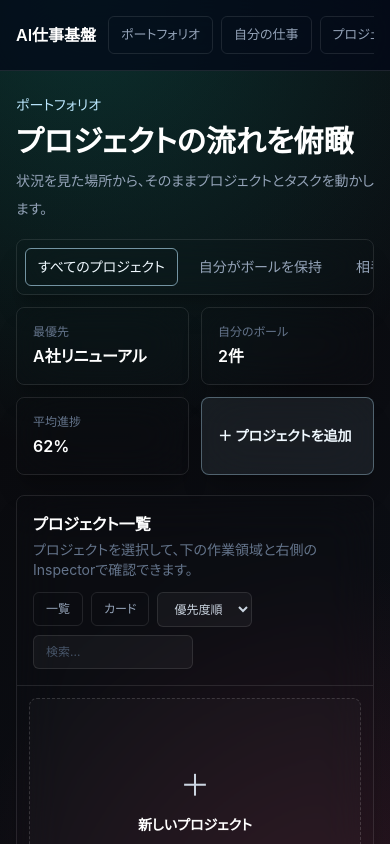
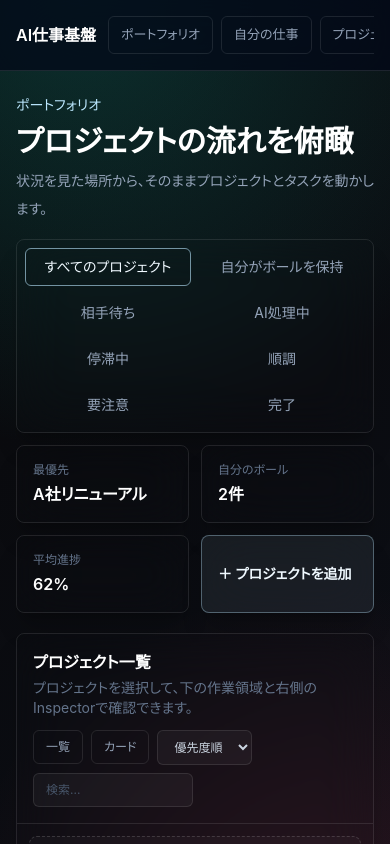
Before and after one commit to egawa-itax25/ai-work-os, a Next.js app: page /portfolio in a window 390 px wide. Shown: the top 844 px of the page. Built offline with nearby package versions, Linux system fonts and the light colour scheme.

Commit message:
Make header controls responsive

```diff
--- a/src/app/portfolio/portfolio-view.tsx
+++ b/src/app/portfolio/portfolio-view.tsx
@@ -434,9 +434,9 @@ export default function PortfolioView({
             状況を見た場所から、そのままプロジェクトとタスクを動かします。
           </p>
         </div>
-        <div className="grid gap-3 xl:grid-cols-[minmax(28rem,1fr)_auto]">
+        <div className="grid gap-3 xl:grid-cols-[minmax(0,1fr)_minmax(24rem,auto)]">
           <FilterBar active={filter} />
-          <div className="grid grid-cols-2 gap-3 sm:grid-cols-4 xl:min-w-[560px]">
+          <div className="grid grid-cols-2 gap-3 sm:grid-cols-4 xl:min-w-[30rem]">
             <Metric label="最優先" value={rankedProjects[0]?.name ?? "なし"} />
             <Metric label="自分のボール" value={`${actionableProjects.length}件`} />
             <Metric label="平均進捗" value={`${weeklyProgress}%`} />
@@ -512,13 +512,13 @@ export default function PortfolioView({
 
 function FilterBar({ active }: { active: PortfolioFilter }) {
   return (
-    <div className="overflow-x-auto rounded-lg border border-white/10 bg-slate-950/56 p-2 shadow-xl shadow-black/20 backdrop-blur-xl">
-      <div className="flex min-w-max gap-2">
+    <div className="rounded-lg border border-white/10 bg-slate-950/56 p-2 shadow-xl shadow-black/20 backdrop-blur-xl">
+      <div className="grid grid-cols-[repeat(auto-fit,minmax(8.5rem,1fr))] gap-2">
         {portfolioFilters.map((item) => (
           <Link
             key={item.id}
             href={item.id === "all" ? "/portfolio" : `/portfolio?filter=${item.id}`}
-            className={`rounded-md border px-3 py-2 text-sm transition duration-200 ${
+            className={`rounded-md border px-3 py-2 text-center text-sm transition duration-200 ${
               active === item.id
                 ? "border-sky-200/60 bg-sky-200/12 text-sky-50"
                 : "border-transparent text-slate-400 hover:border-white/10 hover:bg-white/[0.05] hover:text-slate-100"
--- a/src/app/tasks/projects/task-projects.tsx
+++ b/src/app/tasks/projects/task-projects.tsx
@@ -101,9 +101,9 @@ export default function TaskProjects() {
           ) : null}
         </div>
 
-        <div className="grid gap-3 xl:grid-cols-[minmax(28rem,1fr)_auto]">
+        <div className="grid gap-3 xl:grid-cols-[minmax(0,1fr)_minmax(20rem,auto)]">
           <TaskTabs active="projects" />
-          <div className="grid grid-cols-3 gap-3 xl:min-w-96">
+          <div className="grid grid-cols-3 gap-3 xl:min-w-80">
             <SummaryTile label="プロジェクト" value={projectGroups.length} />
             <SummaryTile label="タスク" value={filteredTasks.length} />
             <SummaryTile
@@ -282,10 +282,10 @@ export default function TaskProjects() {
 
 function TaskTabs({ active }: { active: "map" | "projects" }) {
   return (
-    <div className="neo-surface grid gap-3 rounded-md border p-3 sm:grid-cols-2">
+    <div className="neo-surface grid grid-cols-2 gap-3 rounded-md border p-3">
       <Link
         href="/portfolio"
-        className={`rounded-md border px-5 py-4 text-center text-base font-semibold ${
+        className={`min-w-0 rounded-md border px-5 py-4 text-center text-base font-semibold ${
           active === "map"
             ? "border-violet-400 bg-violet-500/20 text-violet-50 shadow-lg shadow-violet-950/30"
             : "border-zinc-700 text-zinc-300 hover:bg-zinc-900 hover:text-white"
@@ -295,7 +295,7 @@ function TaskTabs({ active }: { active: "map" | "projects" }) {
       </Link>
       <Link
         href="/tasks/projects"
-        className={`rounded-md border px-5 py-4 text-center text-base font-semibold ${
+        className={`min-w-0 rounded-md border px-5 py-4 text-center text-base font-semibold ${
           active === "projects"
             ? "border-violet-400 bg-violet-500/20 text-violet-50 shadow-lg shadow-violet-950/30"
             : "border-zinc-700 text-zinc-300 hover:bg-zinc-900 hover:text-white"
```
Also changed, not shown: Projects/portfolio-view.md (+3 -0 lines).
